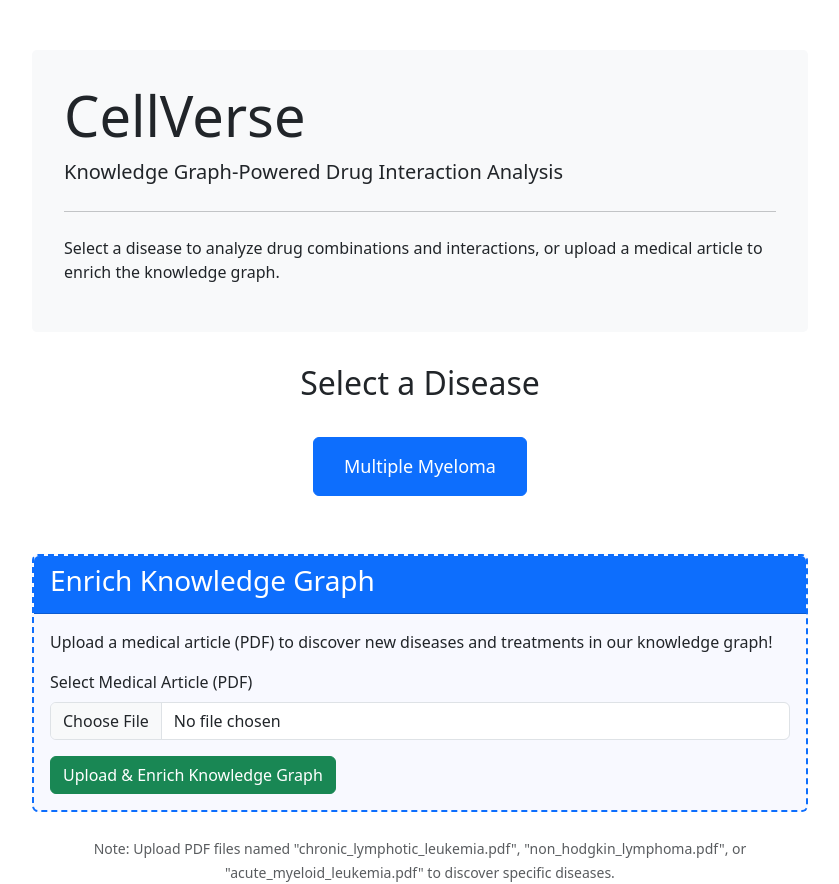
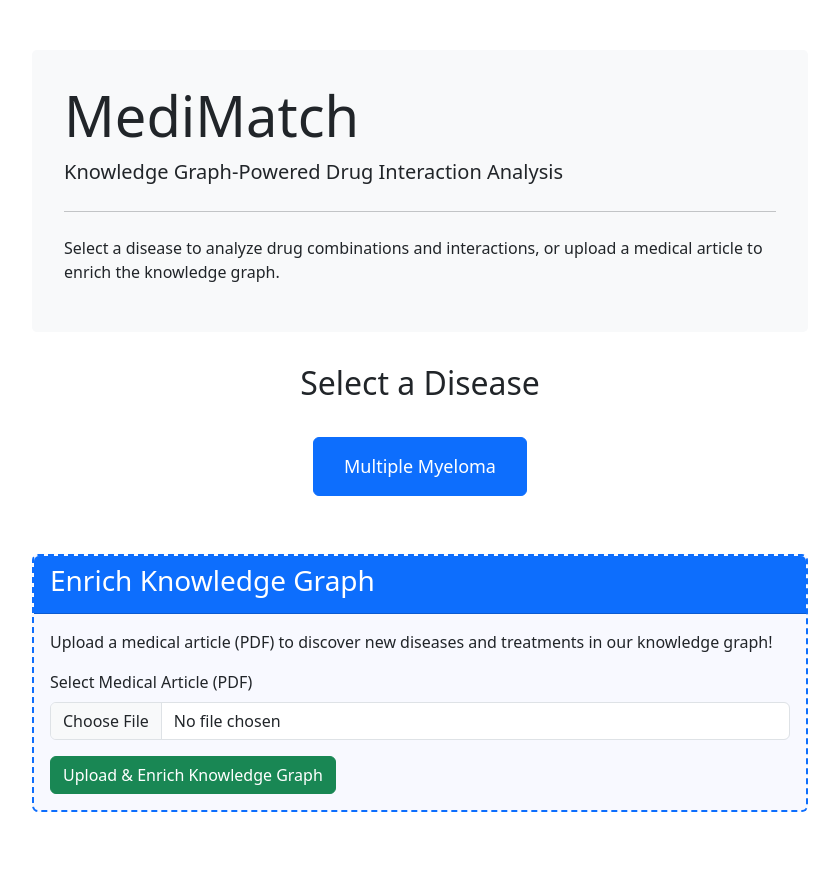
Before and after one commit to i-am-space/CellVerse, a Flask app: page / in a window 1280 px wide. Shown: the whole page, without its empty margins (220-1059 px from the left). After the commit the page ends 812 px from the top, so only its background shows below. Run offline with Flask 2, Linux system fonts and the light colour scheme; parts of the project's set-up code (start-up, migrations or seed data) failed here and were passed over; some libraries are stand-ins or nearby versions.

Commit message:
title edit

```diff
--- a/webapp/templates/home.html
+++ b/webapp/templates/home.html
@@ -3,7 +3,7 @@
 <head>
     <meta charset="UTF-8">
     <meta name="viewport" content="width=device-width, initial-scale=1.0">
-    <title>CellVerse - KG-Powered Drug Interaction Analysis</title>
+    <title>MediMatch - KG-Powered Drug Interaction Analysis</title>
     <link href="https://cdn.jsdelivr.net/npm/bootstrap@5.3.0/dist/css/bootstrap.min.css" rel="stylesheet">
     <style>
         .container {
@@ -36,7 +36,7 @@
 <body>
     <div class="container">
         <div class="jumbotron">
-            <h1 class="display-4">CellVerse</h1>
+            <h1 class="display-4">MediMatch</h1>
             <p class="lead">Knowledge Graph-Powered Drug Interaction Analysis</p>
             <hr class="my-4">
             <p>Select a disease to analyze drug combinations and interactions, or upload a medical article to enrich the knowledge graph.</p>
@@ -90,8 +90,8 @@
 
         <div class="text-center mt-4">
             <small class="text-muted">
-                Note: Upload PDF files named "chronic_lymphotic_leukemia.pdf", "non_hodgkin_lymphoma.pdf",
-                or "acute_myeloid_leukemia.pdf" to discover specific diseases.
+                <!-- Note: Upload PDF files named "chronic_lymphotic_leukemia.pdf", "non_hodgkin_lymphoma.pdf",  -->
+                <!-- or "acute_myeloid_leukemia.pdf" to discover specific diseases. -->
             </small>
         </div>
     </div>
```
